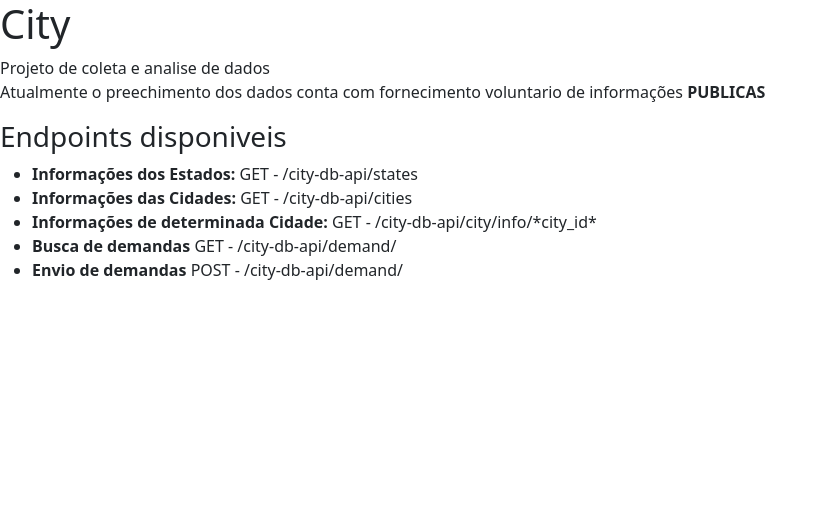
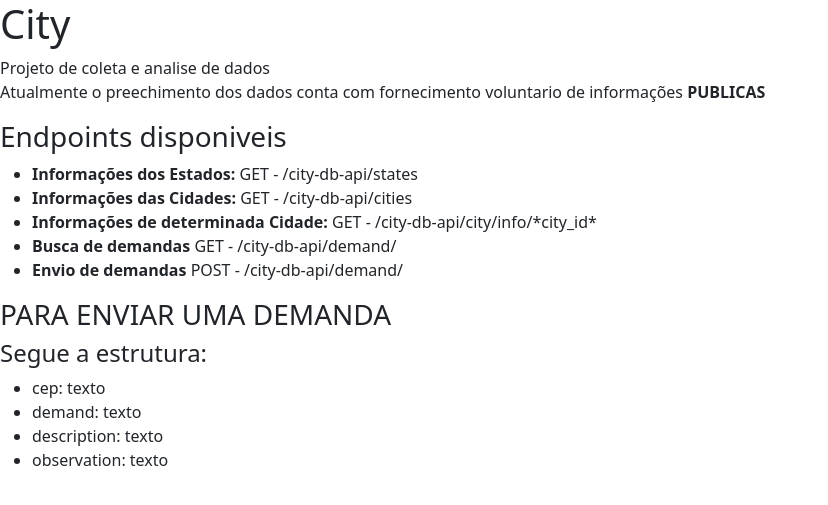
Before and after one commit to pedbcrespo/city-data-center, a Flask app: page /city-db-api in a window 1280 px wide. Shown: the top 505 px of the page, without its empty margins (0-828 px from the left). Run offline with Flask 3, Linux system fonts and the light colour scheme.

Commit message:
atualizando template

```diff
--- a/templates/index.html
+++ b/templates/index.html
@@ -20,5 +20,15 @@
             <li><strong>Envio de demandas</strong> POST - /city-db-api/demand/</li>
         </ul>
     </div>
+    <div>
+        <h3>PARA ENVIAR UMA DEMANDA</h3>
+        <h4>Segue a estrutura:</h4>
+        <ul>
+            <li>cep: texto</li>
+            <li>demand: texto</li>
+            <li>description: texto</li>
+            <li>observation: texto</li>
+        </ul>
+    </div>
 </body>
 </html>
```
